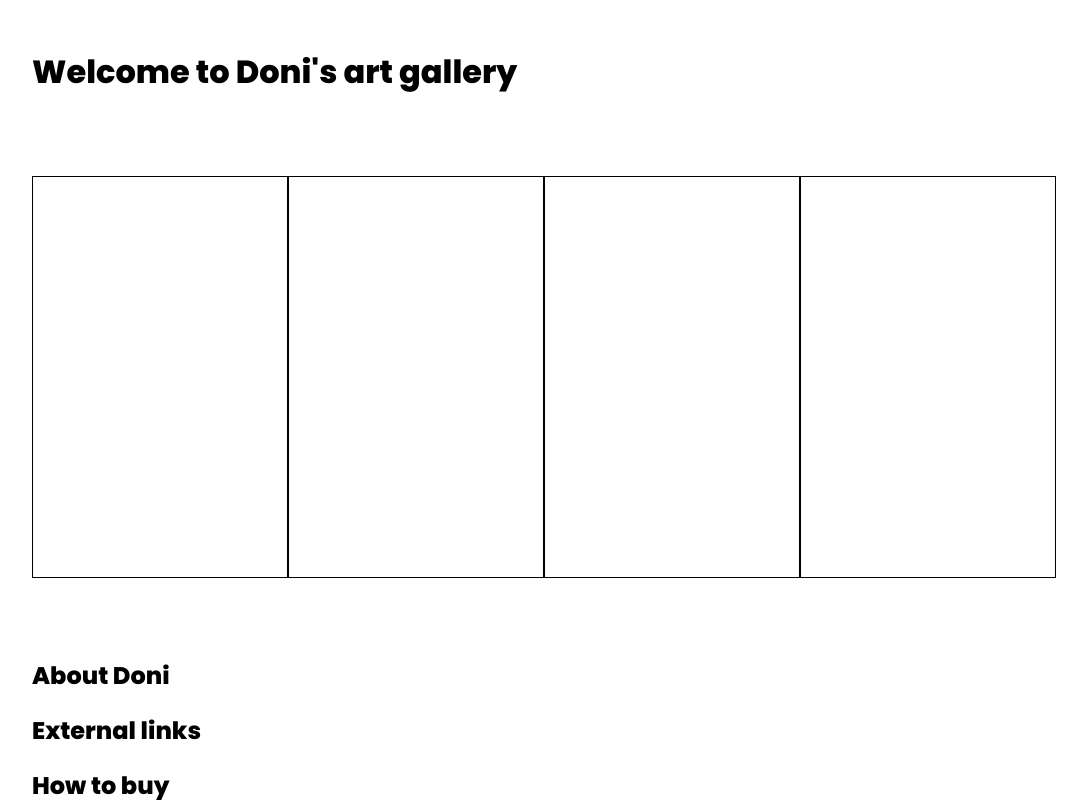
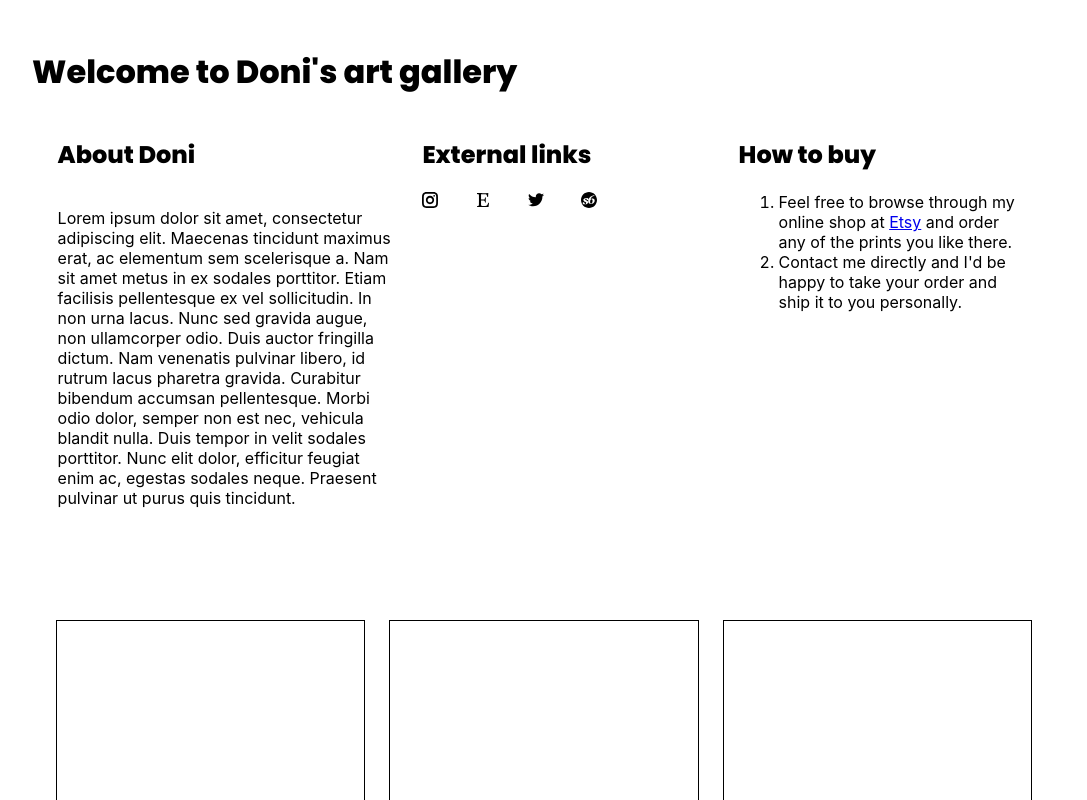
Before and after one commit to rum-n/artpage, a React (Create React App) app: page /doni in a window 1280 px wide. Shown: the top 800 px of the page, without its empty margins (96-1183 px from the left). Built offline with nearby package versions, Linux system fonts and the light colour scheme.

Commit message:
artist page styling

```diff
--- a/package.json
+++ b/package.json
@@ -8,6 +8,7 @@
     "@testing-library/user-event": "^7.1.2",
     "react": "^16.14.0",
     "react-dom": "^16.14.0",
+    "react-icons": "^3.11.0",
     "react-router-dom": "^5.2.0",
     "react-scripts": "3.4.3"
   },
--- a/src/components/footer/Footer.js
+++ b/src/components/footer/Footer.js
@@ -1,31 +1,32 @@
 import React from 'react';
 import './styles.css';
-// import logo from './../../assets/logo.png';
+import logo from './../../assets/logo.png';
 import { NavLink } from 'react-router-dom';
 
 const Footer = () => {
     return (
+        <React.Fragment>
+            <hr/>
         <footer>
             <div className='footer-logo'>
-                {/* <img src={logo} alt='Podcast Chatterbox logo'/> */}
-                {/* <p>© 2020 Podcast Chatterbox. All rights reserved.</p> */}
+                <NavLink to='/'><img src={logo} alt='Podcast Chatterbox logo'/></NavLink>
+                {/* <p>© 2020 Artpage.</p> */}
             </div>
             <div>
-                <h4>Features</h4>
-                <p><NavLink className='main-blue' to='/hosts'>For Hosts</NavLink></p>
-                <p><NavLink className='main-blue' to='/guests'>For Guests</NavLink></p>
+                <h4>Twitter</h4>
+                {/* <p><NavLink className='main-blue' to='/hosts'>For Hosts</NavLink></p>
+                <p><NavLink className='main-blue' to='/guests'>For Guests</NavLink></p> */}
             </div>
             <div>
-                <h4>Contact</h4>
-                <p>for any bugs or feature requests</p>
-                <p>reach out via <a href='https://twitter.com/room_n'>Twitter</a></p>
+                <h4>Instagram</h4>
+                {/* <p>for any bugs or feature requests</p>
+                <p>reach out via <a href='https://twitter.com/room_n'>Twitter</a></p> */}
             </div>
             <div>
-                <h4>Credits</h4>
-                <p>Created by <a href='https://rmanev.com'>Rumen Manev</a></p>
-                <p>Illustrations by <a href='https://www.etsy.com/shop/Nordkins'>Nordkins</a></p>
+                <h4>Pinterest</h4>
             </div>
         </footer>
+        </React.Fragment>
     )
 }
 
--- a/src/components/footer/styles.css
+++ b/src/components/footer/styles.css
@@ -1,6 +1,6 @@
 footer {
-    width: 80%;
-    height: 10rem;
+    width: 60%;
+    height: 3rem;
     margin: 3rem auto;
     display: flex;
     align-items: center;
@@ -8,7 +8,7 @@ footer {
 }
 
 footer img {
-    width: 10rem;
+    width: 5rem;
 }
 
 footer p {
@@ -31,7 +31,7 @@ footer a:hover {
 hr {
     width: 80%;
     border: 0.5px solid #3d5a8046;
-    margin-bottom: -5rem;
+    /* margin-bottom: -5rem; */
     margin-top: 5rem;
 }
 
--- a/src/pages/artist/artist.js
+++ b/src/pages/artist/artist.js
@@ -1,20 +1,42 @@
 import React from 'react';
 import './styles.css';
 // import logo from './../../assets/logo.png';
+import { GrInstagram, GrTwitter } from "react-icons/gr";
+import { FaEtsy } from "react-icons/fa";
+import { SiSociety6 } from "react-icons/si";
 
 const Artist = () => {
     return (
         <div className='main'>
             <h1>Welcome to Doni's art gallery</h1>
+            <div className="artist-info">
+                <div className='artist-bio'>
+                    <h2>About Doni</h2>
+                    <p>Lorem ipsum dolor sit amet, consectetur adipiscing elit. Maecenas tincidunt maximus erat, ac elementum sem scelerisque a. Nam sit amet metus in ex sodales porttitor. Etiam facilisis pellentesque ex vel sollicitudin. In non urna lacus. Nunc sed gravida augue, non ullamcorper odio. Duis auctor fringilla dictum. Nam venenatis pulvinar libero, id rutrum lacus pharetra gravida. Curabitur bibendum accumsan pellentesque. Morbi odio dolor, semper non est nec, vehicula blandit nulla. Duis tempor in velit sodales porttitor. Nunc elit dolor, efficitur feugiat enim ac, egestas sodales neque. Praesent pulvinar ut purus quis tincidunt.</p>
+                </div>
+                <div className='external-links'>
+                    <h2>External links</h2>
+                    <div className="external-link-icons">
+                        <a href="https://www.instagram.com/nordkins/"><GrInstagram/></a>
+                        <a href="https://www.etsy.com/shop/Nordkins"><FaEtsy/></a>
+                        <a href="https://www.twitter.com/Nordkins"><GrTwitter/></a>
+                        <a href='https://society6.com/nordkins'><SiSociety6/></a>
+                    </div>
+                </div>
+                <div className='buy-info'>
+                    <h2>How to buy</h2>
+                    <ol>
+                        <li>Feel free to browse through my online shop at <a href="https://www.etsy.com/shop/Nordkins">Etsy</a> and order any of the prints you like there.</li>
+                        <li>Contact me directly and I'd be happy to take your order and ship it to you personally.</li>
+                    </ol>
+                </div>
+            </div>
             <div className='artwork-wrapper'>
                 <div className='artpiece'></div>
                 <div className='artpiece'></div>
                 <div className='artpiece'></div>
                 <div className='artpiece'></div>
             </div>
-            <h2>About Doni</h2>
-            <h2>External links</h2>
-            <h2>How to buy</h2>
         </div>
     )
 }
--- a/src/pages/artist/styles.css
+++ b/src/pages/artist/styles.css
@@ -1,12 +1,47 @@
 .artwork-wrapper {
     display: flex;
     flex-direction: row;
+    flex-wrap: wrap;
     justify-content: space-evenly;
-    margin: 5rem auto;
+    margin: 4rem auto;
+    /* width: 80%; */
+}
+
+.artist-info {
+    width: 95%;
+    margin: auto;
+    display: flex;
+    justify-content: space-between;
+}
+
+.artist-bio {
+    width: 35%;
+    display: flex;
+    flex-direction: column;
 }
 
 .artpiece {
     width: 30%;
     height: 25rem;
     border: 1px solid #000;
+    margin-top: 2rem;
 }
+
+.external-link-icons {
+    display: flex;
+    justify-content: space-between;
+    width: 60%;
+}
+
+.external-links a {
+    text-decoration: none;
+    color: inherit;
+}
+
+.external-links {
+    width: 30%;
+}
+
+.buy-info {
+    width: 30%;
+}
```
Also changed, not shown: 1 other file (tests, documents, lock files or other folders).
